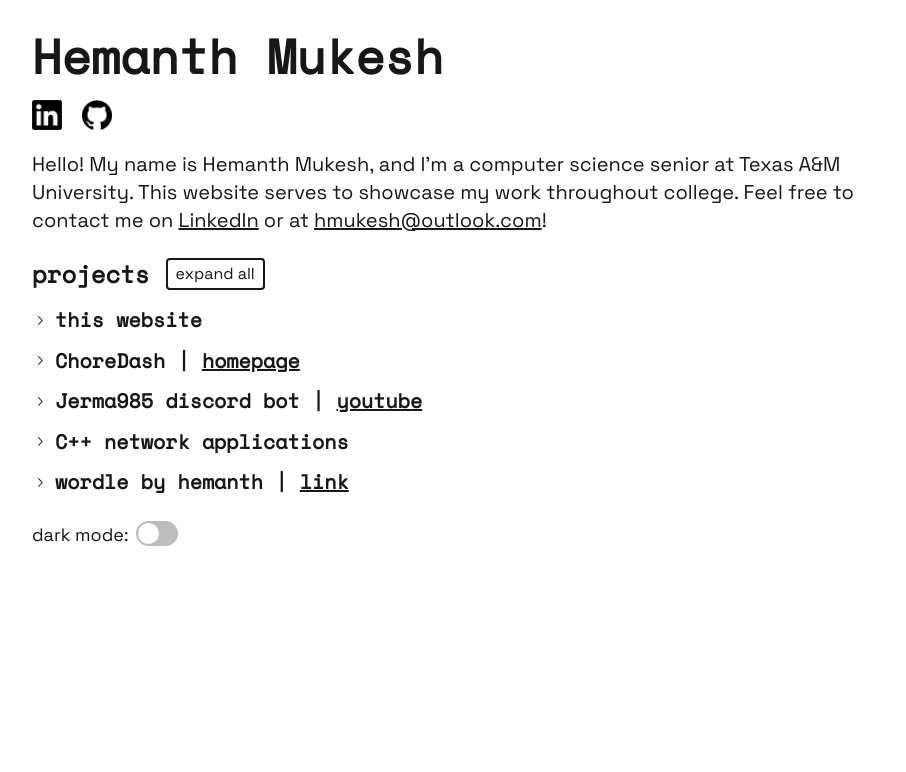
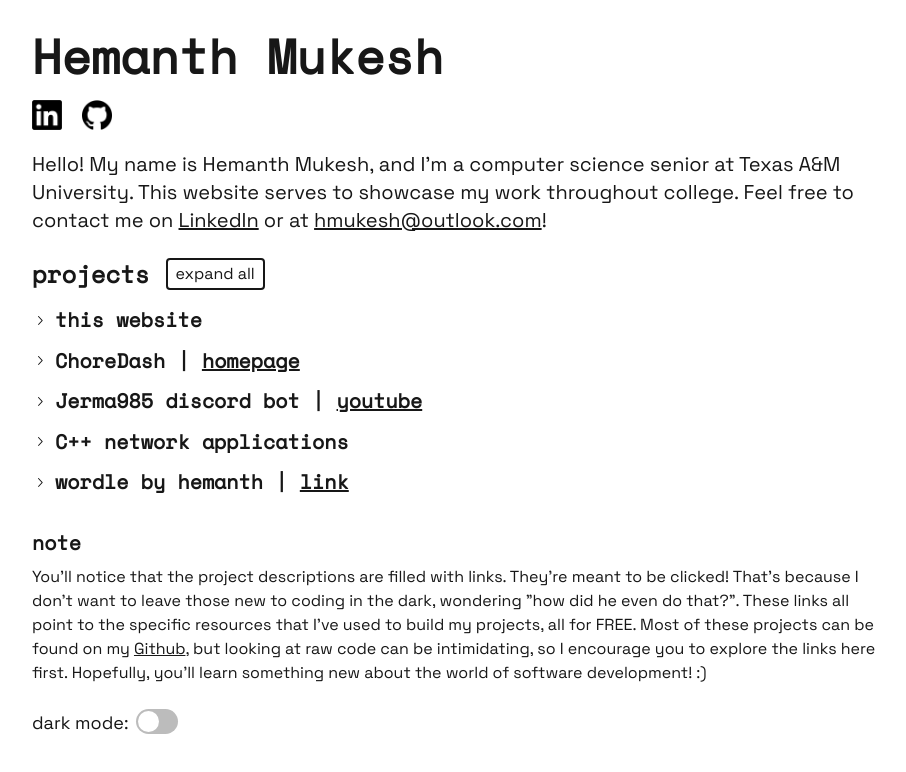
Before and after one commit to hmukesh5/hmukesh5.github.io, a React (Vite) app: page / in a window 1280 px wide. Shown: the top 772 px of the page, without its empty margins (184-1090 px from the left). Built offline with nearby package versions, Linux system fonts and the light colour scheme.

Commit message:
added a note

```diff
--- a/src/App.tsx
+++ b/src/App.tsx
@@ -203,7 +203,19 @@ function App() {
             </div>
 
             <div className="max-w-fit">
-
+                <div className="mb-2 mt-8">
+                    <h3 className="font-bold text-lg sm:text-xl font-heading">note</h3>
+                </div>
+                <div className="text-sm sm:text-base font-body">
+                    <p>
+                        You'll notice that the project descriptions are filled with links. They're meant to be clicked!
+                        That's because I don't want to leave those new to coding in the dark, wondering "how did he even do that?".
+                        These links all point to the specific resources that I've used to build my projects, all for FREE.
+                        Most of these projects can be found on my {githubLink}, but looking at raw code can be intimidating, so
+                        I encourage you to explore the links here first.
+                        Hopefully, you'll learn something new about the world of software development! :)
+                    </p>
+                </div>
             </div>
 
             <br/>
--- a/src/components/project.tsx
+++ b/src/components/project.tsx
@@ -21,7 +21,7 @@ const Project: React.FC<ProjectProps> = ({value, project_title, project_link, co
                         setExpandedItems((prev) => prev.includes(value) ? prev.filter((item) => item !== value) : [...prev, value]);
                     }}
                 />
-                <div className='font-bold font-heading text-base sm:text-xl' >
+                <div className='font-semibold font-heading text-base sm:text-xl' >
                         <span onClick={() => {
                             setExpandedItems((prev) => prev.includes(value) ? prev.filter((item) => item !== value) : [...prev, value]);
                         }}>
```
